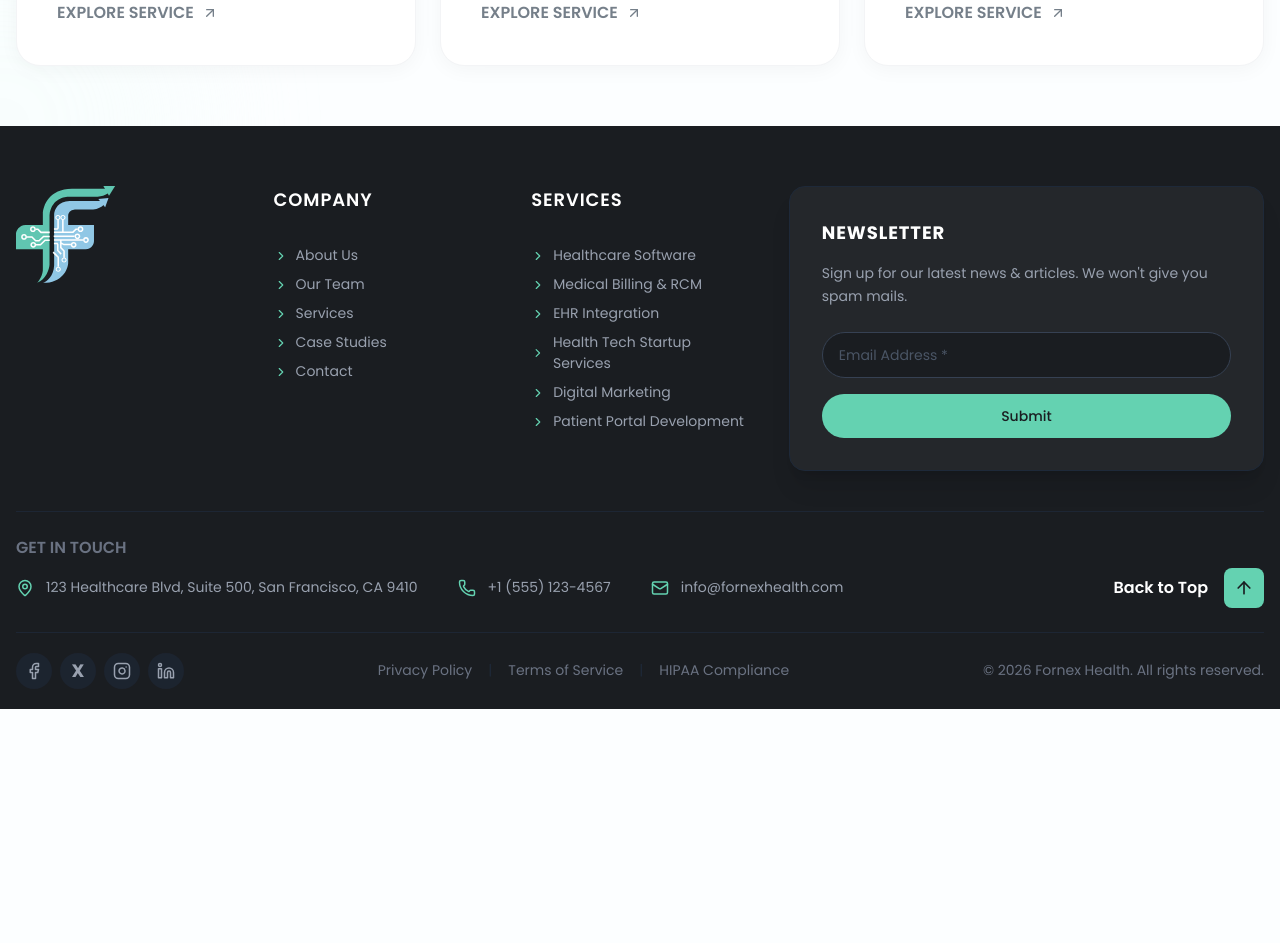
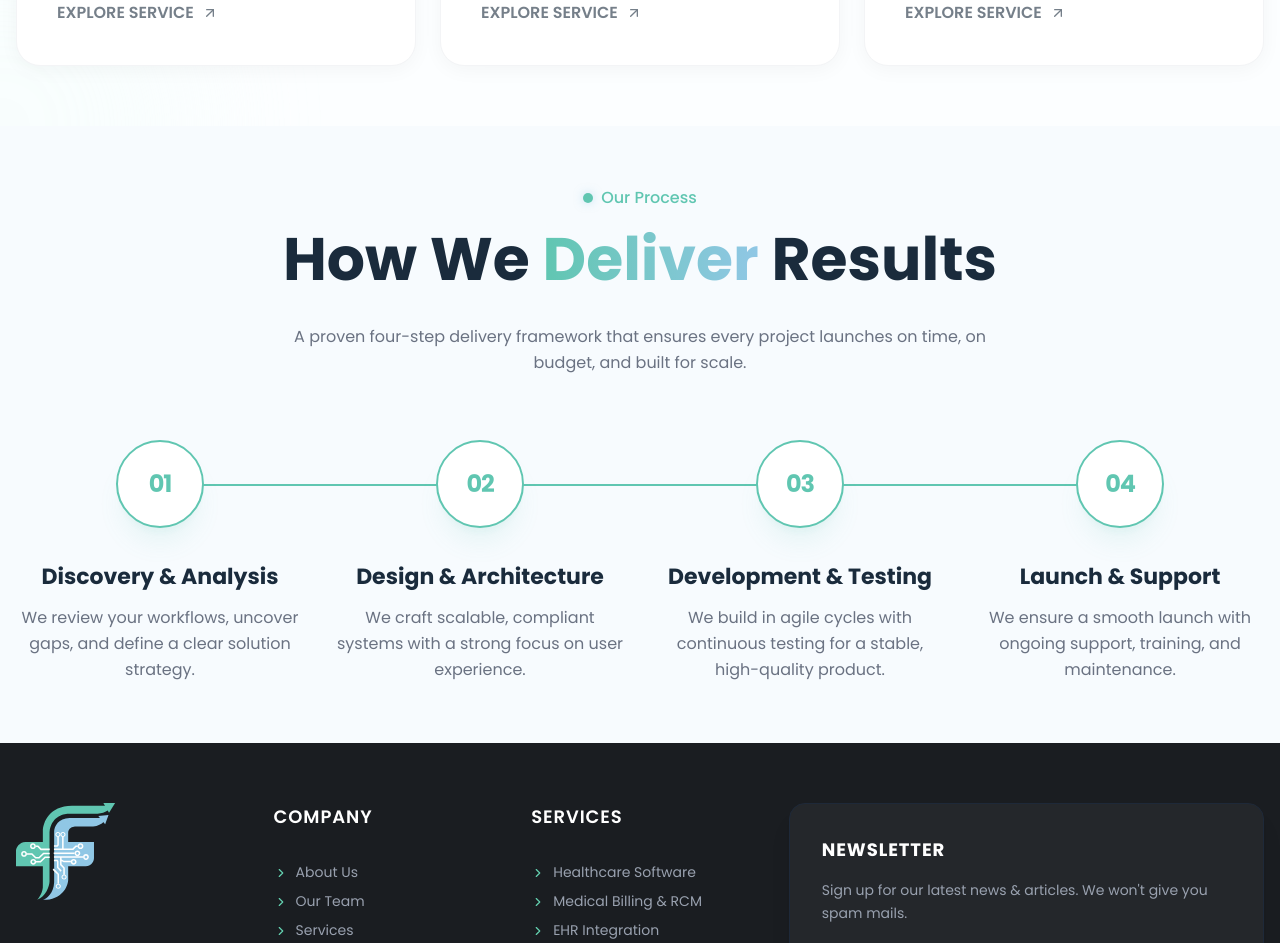
Before and after one commit to pawancreativebuffer/fornex, a Next.js app: page /services in a window 1280 px wide. Shown: the part 2360-3303 px from the top of the page. Before the commit the page ends 3069 px from the top, so only its background shows below. Built offline with nearby package versions, Linux system fonts and the light colour scheme.

Commit message:
add service

```diff
--- a/component/sections/ServicesHowWeDeliver.tsx
+++ b/component/sections/ServicesHowWeDeliver.tsx
@@ -1,9 +1,86 @@
 export default function ServiceHowWeDeliver() {
+    const steps = [
+        {
+            id: "01",
+            title: "Discovery & Analysis",
+            description: "We review your workflows, uncover gaps, and define a clear solution strategy."
+        },
+        {
+            id: "02",
+            title: "Design & Architecture",
+            description: "We craft scalable, compliant systems with a strong focus on user experience."
+        },
+        {
+            id: "03",
+            title: "Development & Testing",
+            description: "We build in agile cycles with continuous testing for a stable, high-quality product."
+        },
+        {
+            id: "04",
+            title: "Launch & Support",
+            description: "We ensure a smooth launch with ongoing support, training, and maintenance."
+        }
+    ];
+
     return (
-        <section className="w-full relative overflow-hidden">
-            <div className="max-w-[1400px] mx-auto px-4 relative z-10">
+        <section className="w-full relative py-15 bg-[#f7fbfe] overflow-hidden">
+            <div className="max-w-[1400px] mx-auto px-4 text-center">
+                {/* Header Section */}
 
+                <div className="flex flex-col justify-center mb-16">
+                    <div className="flex items-center justify-center gap-2 text-[#60c6b1] font-medium text-sm lg:text-base mb-4">
+                        <div className="w-2.5 h-2.5 bg-[#60c6b1] rounded-full shadow-[0_0_10px_rgba(144,199,229,0.5)]" />
+                        <span>Our Process</span>
+                    </div>
+
+                    <h2 className="text-4xl lg:text-6xl font-bold leading-[1.1] text-[#1a2b3c] mb-4 lg:mb-8 text-center max-w-[900px] mx-auto">
+                        How We <span className="bg-gradient-to-r from-[#60c6b1] to-[#90c7e5] bg-clip-text text-transparent">Deliver</span> Results
+                    </h2>
+
+                    <p className="text-gray-500 text-base font-regular leading-relaxed lg:max-w-[700px] mx-auto text-center">
+                        A proven four-step delivery framework that ensures every project launches on time, on budget, and built for scale.
+                    </p>
+                </div>
+
+                {/* Steps Section */}
+                <div className="relative">
+                    {/* Connection Line (Desktop) */}
+                    <div className="hidden lg:block absolute top-[44px] left-[15%] right-[15%] h-[2px] bg-[#60c6b1]" />
+
+                    <div className="grid grid-cols-1 md:grid-cols-2 lg:grid-cols-4 gap-10 lg:gap-8">
+                        {steps.map((step, index) => (
+                            <div
+                                key={step.id}
+                                className="flex flex-col items-center group animate-slide-up"
+                                style={{ animationDelay: `${index * 150}ms` }}
+                            >
+                                {/* Circle Icon/Number */}
+                                <div className="relative mb-8 transition-transform duration-500 group-hover:scale-110">
+                                    <div className="w-[88px] h-[88px] rounded-full border-2 border-[#60C6B1] flex items-center justify-center bg-white shadow-xl shadow-[#60C6B1]/10 relative z-20 overflow-hidden">
+                                        {/* Hover filling effect */}
+                                        <div className="absolute inset-0 bg-[#60C6B1] scale-0 group-hover:scale-100 transition-transform duration-500 rounded-full opacity-10" />
+                                        <span className="text-[#60C6B1] text-2xl font-black tracking-tighter transition-colors duration-300">
+                                            {step.id}
+                                        </span>
+                                    </div>
+                                    {/* Pulse effect */}
+                                    <div className="absolute inset-0 rounded-full bg-[#60c6b1]/20 animate-ping opacity-0 group-hover:opacity-100 transition-opacity duration-300 delay-100" />
+                                </div>
+
+                                {/* Content */}
+                                <div className="text-center">
+                                    <h3 className="text-[22px] font-bold text-[#1a2b3c] mb-3 group-hover:text-[#60C6B1] transition-colors duration-300">
+                                        {step.title}
+                                    </h3>
+                                    <p className="text-gray-500 text-[16px] font-regular leading-relaxed text-center">
+                                        {step.description}
+                                    </p>
+                                </div>
+                            </div>
+                        ))}
+                    </div>
+                </div>
             </div>
         </section>
-    )
+    );
 }
```
